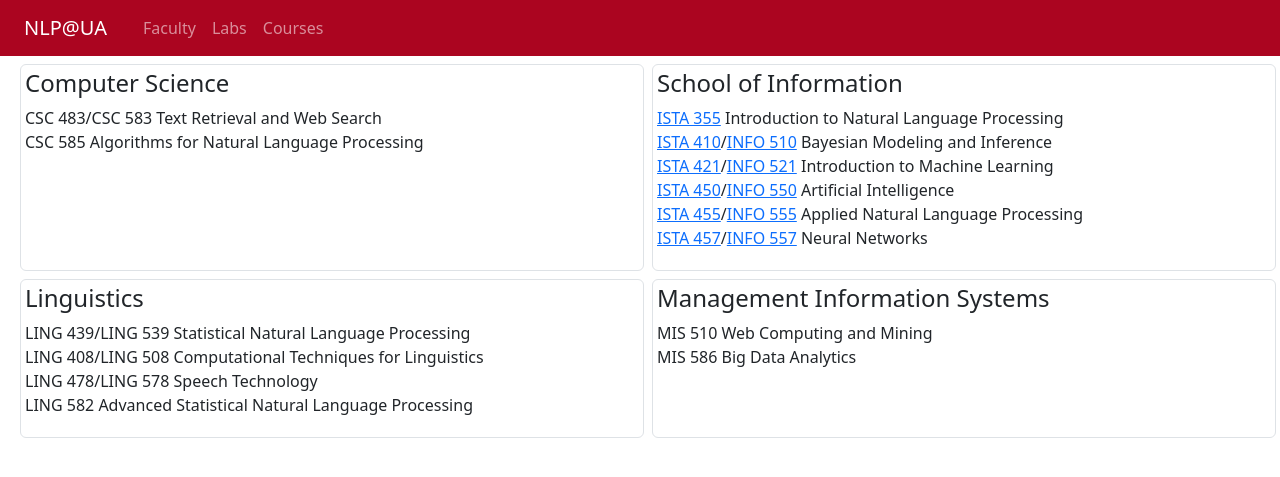
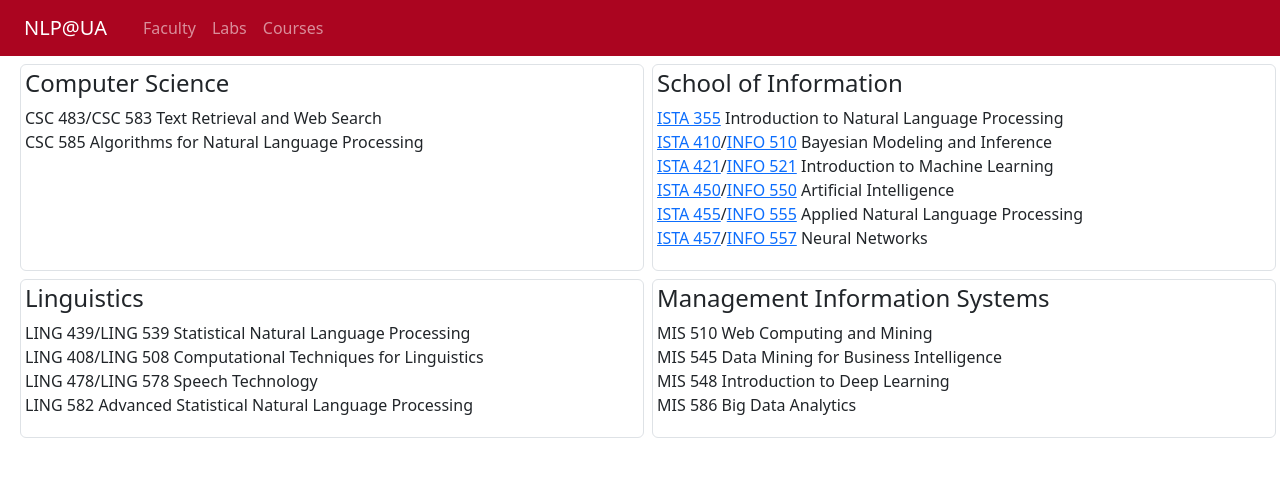
Before and after one commit to clulab/nlp.arizona.edu, a Jekyll site: the page built from courses.md, in a window 1280 px wide. Shown: the top 477 px of the page. Built offline with Jekyll 4.4.1, drawn with Linux system fonts in a browser that asks for light colours.

Commit message:
updates MIS courses

```diff
--- a/_data/departments.yml
+++ b/_data/departments.yml
@@ -77,6 +77,12 @@ MIS:
   - title: "Web Computing and Mining"
     codes:
     - code: "MIS 510"
+  - title: "Data Mining for Business Intelligence"
+    codes:
+    - code: "MIS 545"
+  - title: "Introduction to Deep Learning"
+    codes:
+    - code: "MIS 548"
   - title: "Big Data Analytics"
     codes:
     - code: "MIS 586"
```
